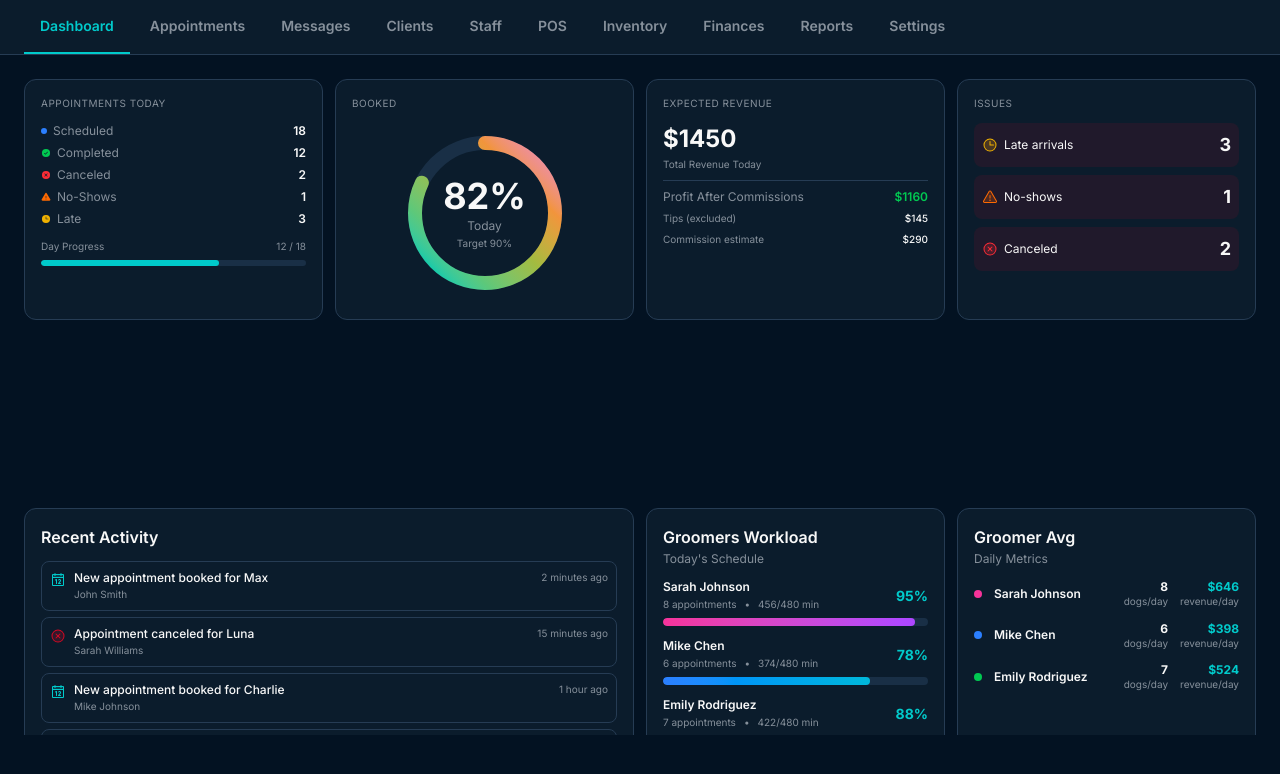
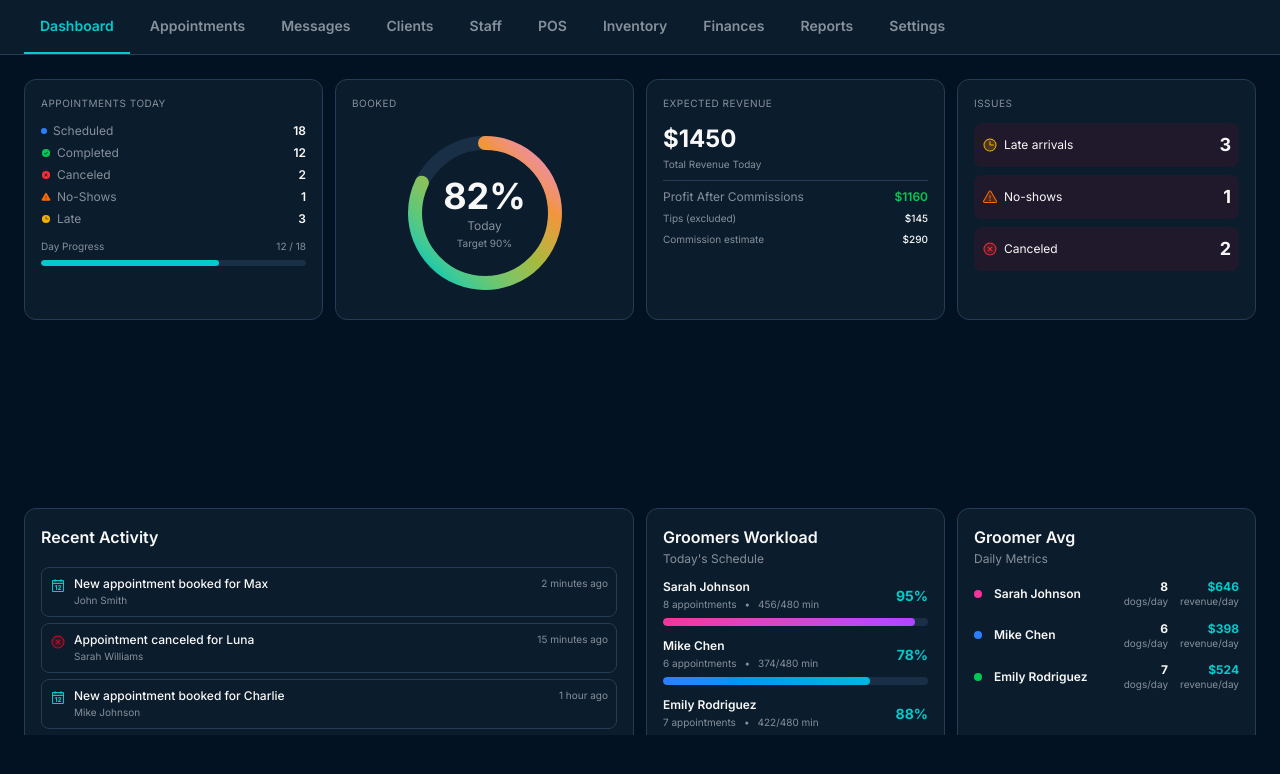
Before and after one commit to JimmysRanch/126, a React (Vite) app: page / in a window 1280 px wide. Shown: the top 774 px of the page. Built offline with nearby package versions, Linux system fonts and the light colour scheme.

Commit message:
Generated by Spark: In the Recent Activity card in Dashboard.tsx, add overflow-y-auto to the content area so it scrolls internally when there's more content than space allows. Keep the card title/header fixed at the top and only scroll the activity list below it.

```diff
--- a/src/pages/Dashboard.tsx
+++ b/src/pages/Dashboard.tsx
@@ -208,12 +208,14 @@ export function Dashboard() {
             initial={{ opacity: 0, y: 20 }}
             animate={{ opacity: 1, y: 0 }}
             transition={{ duration: 0.5, delay: 1.0 }}
-            className="lg:col-span-2 bg-card rounded-xl p-3 sm:p-4 border border-border"
+            className="lg:col-span-2 bg-card rounded-xl border border-border flex flex-col overflow-hidden"
           >
-            <div className="mb-3">
+            <div className="p-3 sm:p-4 pb-2 flex-shrink-0">
               <h2 className="text-sm sm:text-base font-semibold mb-0.5">Recent Activity</h2>
             </div>
-            <RecentActivity />
+            <div className="overflow-y-auto px-3 sm:px-4 pb-3 sm:pb-4 scrollbar-thin flex-1">
+              <RecentActivity />
+            </div>
           </motion.div>
 
           <motion.div
```
